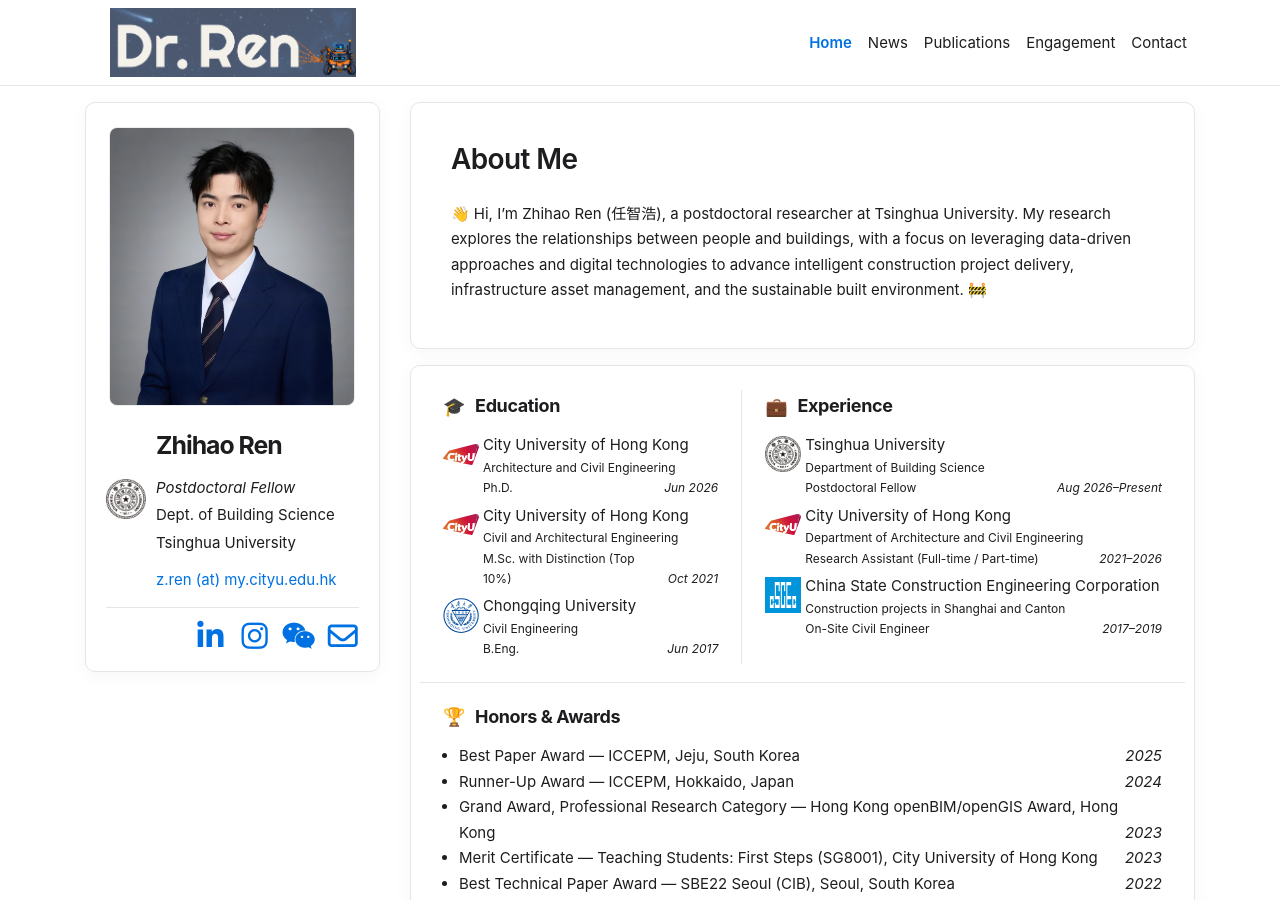
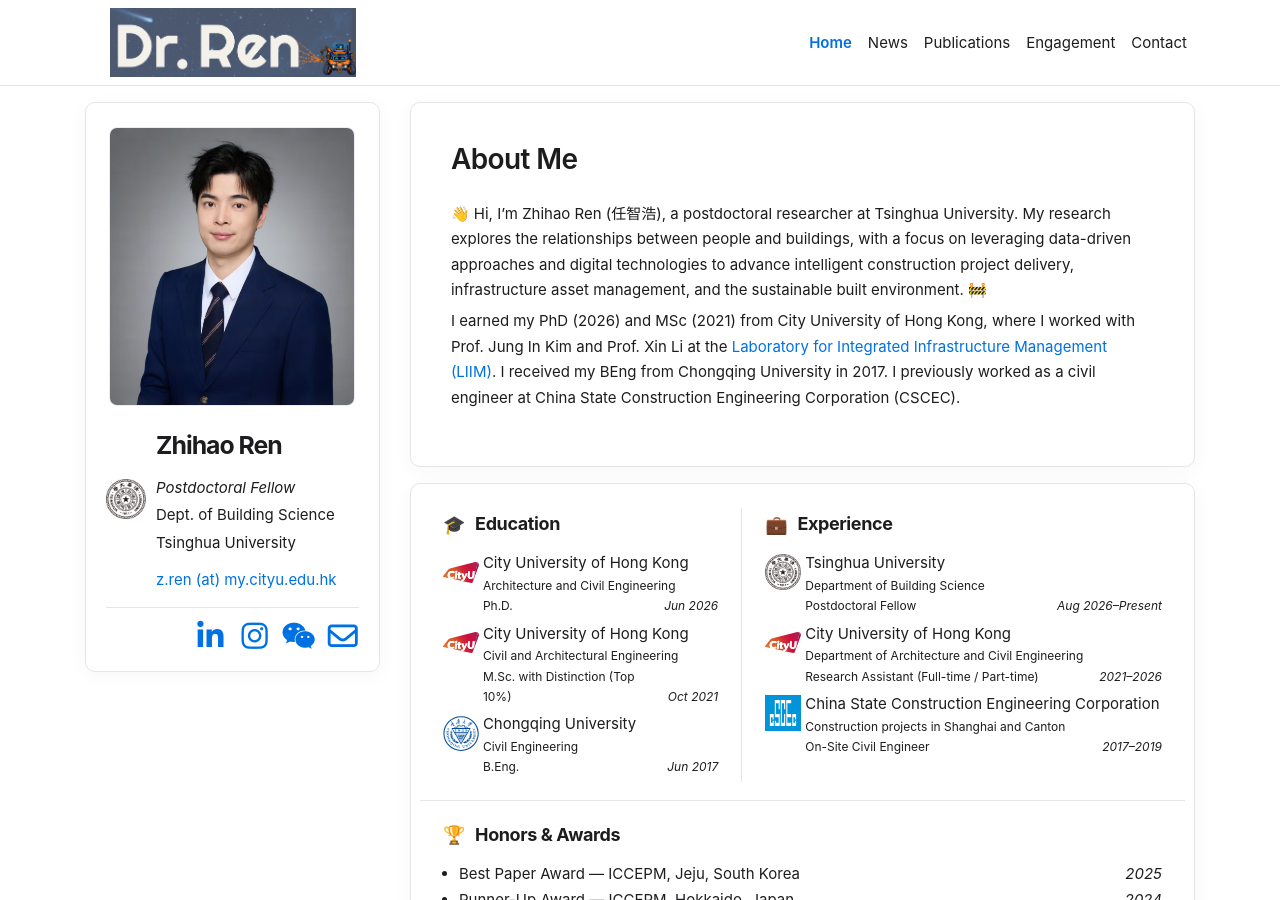
Before and after one commit to zhihaoren2/zhihaoren2.github.io, a Jekyll site: the page built from index.html, in a window 1280 px wide and 900 px high. Built offline with Jekyll 4.4.1, drawn with Linux system fonts in a browser that asks for light colours; nearby versions of some CDN libraries; a style sheet for code colours, icons or effects is not loaded.

Commit message:
Update profile.yml

```diff
--- a/_data/profile.yml
+++ b/_data/profile.yml
@@ -20,6 +20,7 @@ twitter: null
 short_bio_text_justify: false
 short_bio: >-
   <p>👋 Hi, I’m Zhihao Ren (任智浩), a postdoctoral researcher at Tsinghua University. My research explores the relationships between people and buildings, with a focus on leveraging data-driven approaches and digital technologies to advance intelligent construction project delivery, infrastructure asset management, and the sustainable built environment. 🚧</p>
+  <p>I earned my PhD (2026) and MSc (2021) from City University of Hong Kong, where I worked with Prof. Jung In Kim and Prof. Xin Li at the <a href="http://liimvdc.com/" target="_blank" rel="noopener noreferrer">Laboratory for Integrated Infrastructure Management (LIIM)</a>. I received my BEng from Chongqing University in 2017. I previously worked as a civil engineer at China State Construction Engineering Corporation (CSCEC).</p>
 
 portrait_url: /assets/images/photos/profile-primary.jpg
 portrait_hover_url: /assets/images/photos/profile-secondary.jpg
```
